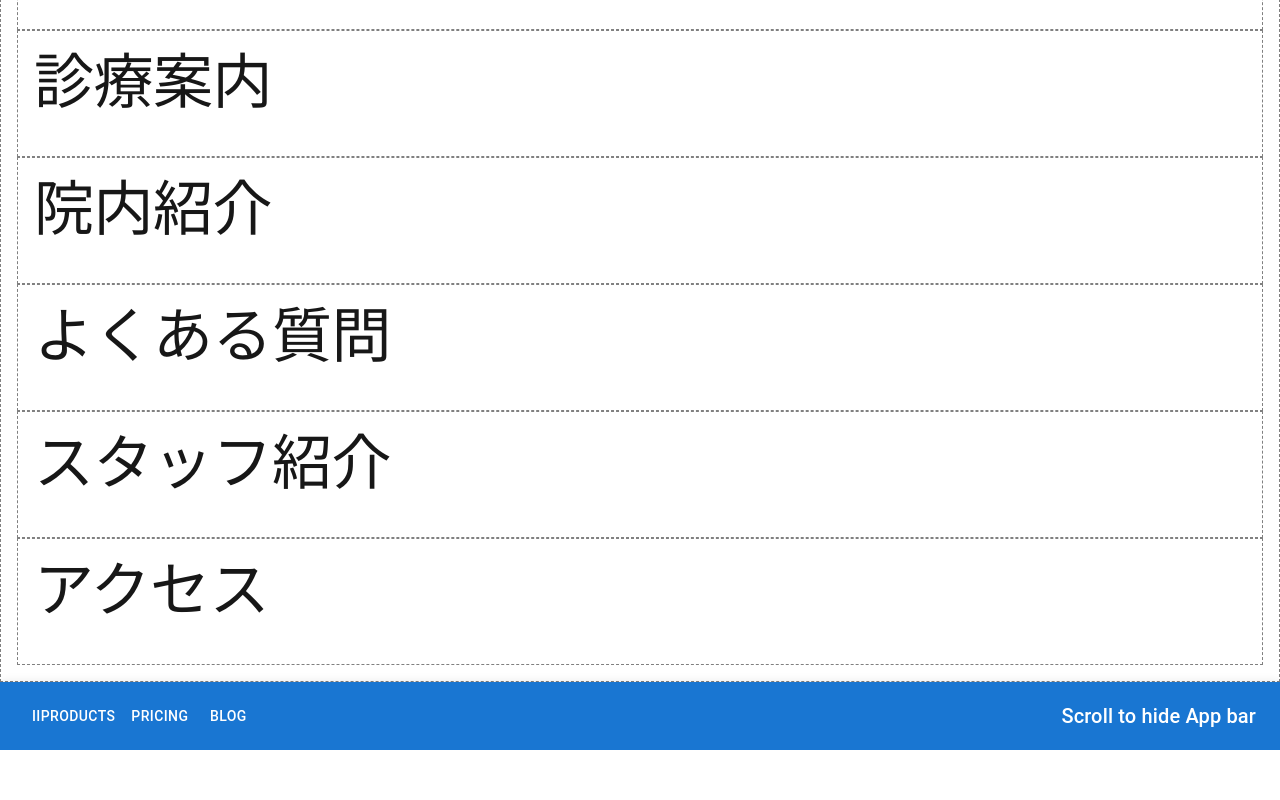
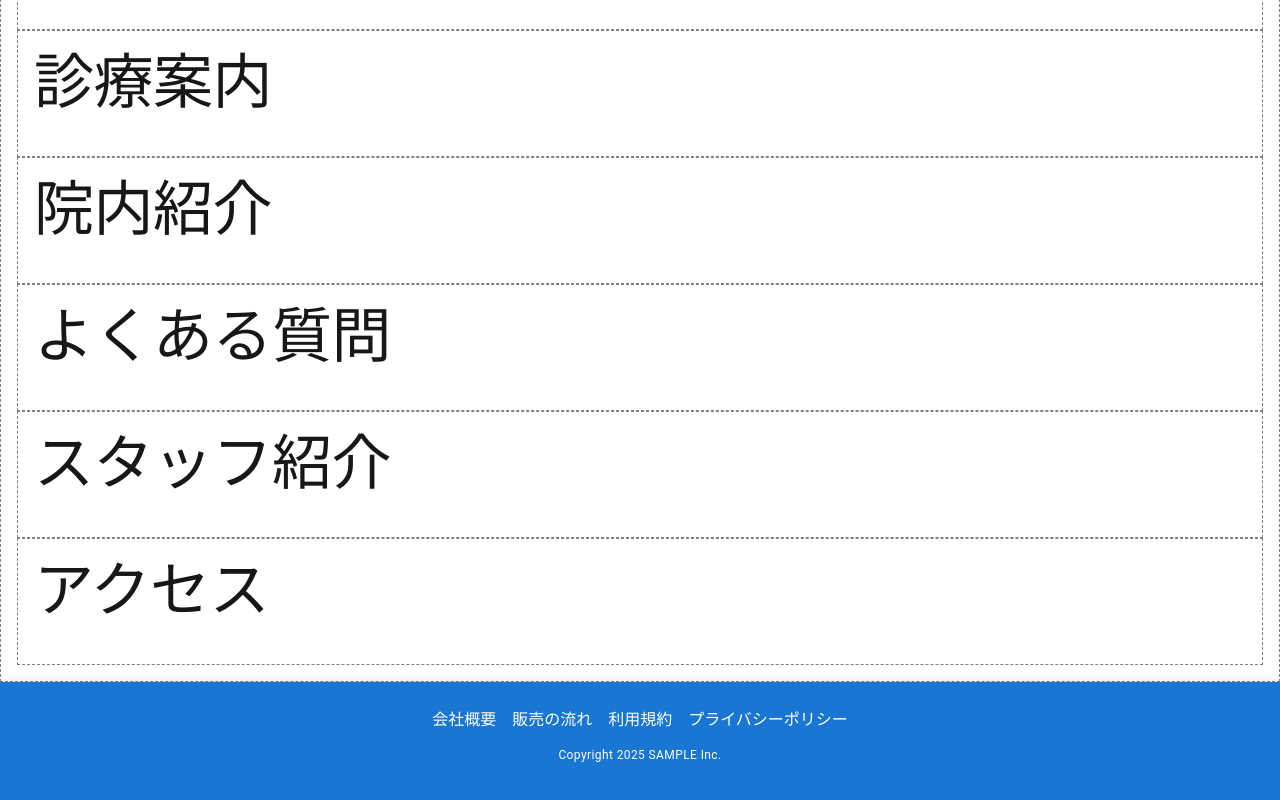
Before and after one commit to biz3018oda/NextJsTsPrismaApp, a Next.js app in the folder app/nextjsapp/: page / in a window 1280 px wide. Shown: the part 310-1110 px from the top of the page. Before the commit the page ends 1060 px from the top, so only its background shows below. Built offline with nearby package versions, Linux system fonts and the light colour scheme.

Commit message:
フッターのリンク追加

```diff
--- a/app/nextjsapp/src/components/layouts/Footer.tsx
+++ b/app/nextjsapp/src/components/layouts/Footer.tsx
@@ -1,12 +1,44 @@
 'use client'
 import * as React from 'react';
+import { styled } from '@mui/material/styles';
 import AppBar from '@mui/material/AppBar';
 import Box from '@mui/material/Box';
 import Toolbar from '@mui/material/Toolbar';
 import Typography from '@mui/material/Typography';
-import Button from '@mui/material/Button';
+import Link from '@mui/material/Link';
 
-const pages = ['iiProducts', 'Pricing', 'Blog'];
+let pages: { title: string; url: string }[] = [
+    {
+      title: '会社概要',
+      url: '/company',
+    },
+    {
+      title: '販売の流れ',
+      url: '/how-to-buy',
+    },
+    {
+      title: '利用規約',
+      url: '/terms',
+    },
+    {
+      title: 'プライバシーポリシー',
+      url: 'privacy-policy',
+    }
+];
+
+let copyright = "Copyright 2025 SAMPLE Inc.";
+
+const StyledToolbar = styled(Toolbar)(({ theme }) => ({
+  // alignItems: 'flex-start',
+  display: "flex",
+  flexFlow: "column",
+  paddingTop: theme.spacing(1),
+  paddingBottom: theme.spacing(2),
+  // Override media queries injected by theme.mixins.toolbar
+  '@media all': {
+    minHeight: 128,
+  },
+}));
 
 const Footer = () => {
   return (
@@ -17,21 +49,16 @@ const Footer = () => {
       position="static"
       sx={{ marginTop: 'auto' }}
     >
-          <Toolbar>
-            <Box sx={{ flexGrow: 1, display: { xs: 'none', md: 'flex' } }}>
-              {pages.map((page) => (
-                <Button
-                  key={page}
-                  sx={{ my: 2, color: 'white', display: 'block' }}
-                >
-                  {page}
-                </Button>
-              ))}
-            </Box>
-            <Typography variant="h6" component="div">
-              Scroll to hide App bar
-            </Typography>
-          </Toolbar>
+      <StyledToolbar>
+        <Box sx={{ display: { xs: 'none', md: 'flex'}, gap:2 }}>
+          {pages.map((page) => (
+            <Link key={page.title} sx={{ my: 2, color: 'white', display: 'block' }} href={page.url}>{page.title}</Link>
+          ))}
+        </Box>
+        <Typography variant="caption" component="p">
+          {copyright}
+        </Typography>
+      </StyledToolbar>
     </AppBar>
   )
 }
--- a/app/nextjsapp/src/components/layouts/Header.tsx
+++ b/app/nextjsapp/src/components/layouts/Header.tsx
@@ -126,7 +126,7 @@ const Header = () => {
           </Box>
           <Box sx={{ flexGrow: 0 }}>
             <Box sx={{ flexGrow: 1, display: { xs: 'flex', md: 'flex' }, gap:1 }}>
-              <Typography>sample@gmail.com</Typography>
+              <Typography sx={{ display: { xs: 'none', md: 'block' } }}>sample@gmail.com</Typography>
               <Tooltip title="Open settings">
                 <IconButton
                   onClick={handleOpenUserMenu}
```
